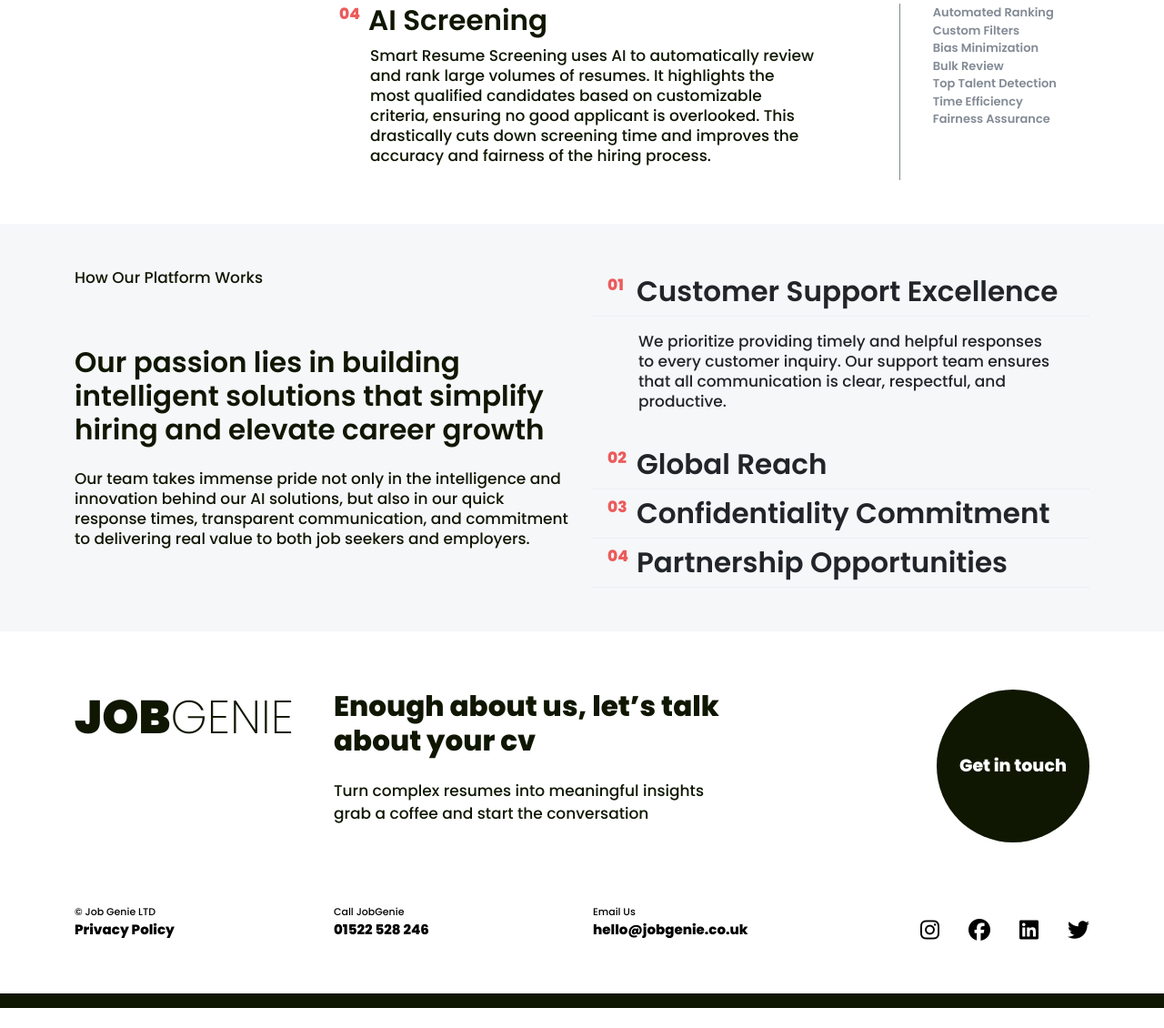
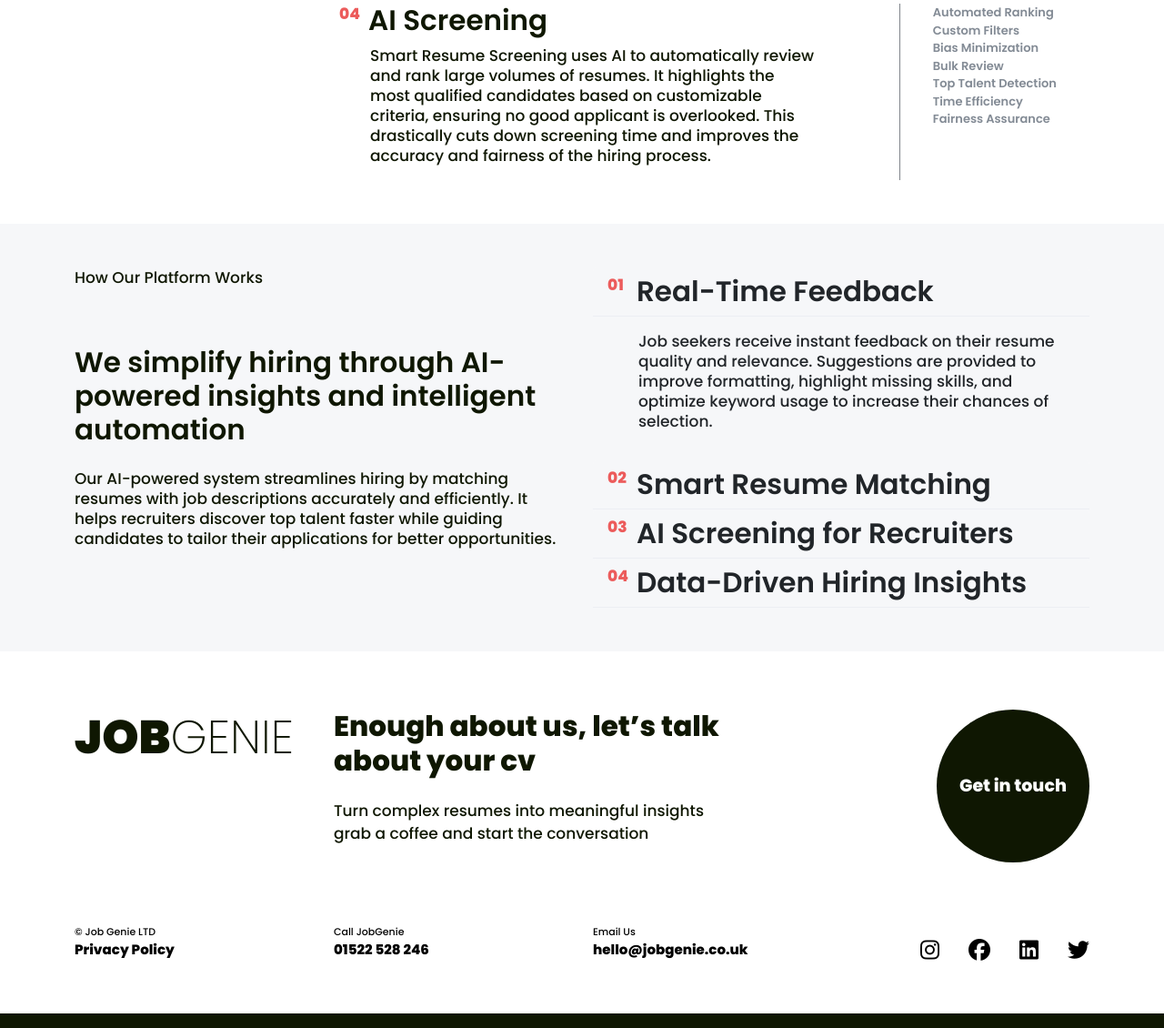
Before and after one commit to dushantha96/JOBGENIE, a Flask app: page /services in a window 1280 px wide. Shown: the part 3412-4542 px from the top of the page at 91% size. Before the commit the page ends 4520 px from the top, so only its background shows below. Run offline with Flask 3, Linux system fonts and the light colour scheme; some libraries are stand-ins or nearby versions.

Commit message:
Minor Changes
Minor Changes

```diff
--- a/app/accordion.py
+++ b/app/accordion.py
@@ -1,6 +1,5 @@
 def get_about_accordion():
-    return [
-        {
+    return [{
             "id": "One",
             "title": "Data-Driven Innovation",
             "content": "Our AI-Powered Resume Matching system intelligently compares resumes with job descriptions to identify the best candidate matches. By analyzing skills, experience, and relevance, it significantly reduces manual effort for recruiters while increasing the chances of the right candidate being shortlisted. It helps both employers and job seekers make faster, smarter decisions.",
@@ -24,8 +23,7 @@ def get_about_accordion():
 
 
 def get_contact_accordion():
-    return [
-        {
+    return [{
             "id": "One",
             "title": "Customer Support Excellence",
             "content": "We prioritize providing timely and helpful responses to every customer inquiry. Our support team ensures that all communication is clear, respectful, and productive.",
@@ -49,25 +47,25 @@ def get_contact_accordion():
 
 
 def get_service_accordion():
-    return [
-        {
+    return [{
             "id": "One",
-            "title": "Customer Support Excellence",
-            "content": "We prioritize providing timely and helpful responses to every customer inquiry. Our support team ensures that all communication is clear, respectful, and productive.",
+            "title": "Real-Time Feedback",
+            "content": "Job seekers receive instant feedback on their resume quality and relevance. Suggestions are provided to improve formatting, highlight missing skills, and optimize keyword usage to increase their chances of selection.",
         },
         {
             "id": "Two",
-            "title": "Global Reach",
-            "content": "We serve clients worldwide and offer flexible support tailored to different time zones and business needs. Our contact channels are open 24/7 to support your inquiries.",
+            "title": "Smart Resume Matching",
+            "content": "Our system uses advanced AI to evaluate how well a resume aligns with a job description. It scans for relevant keywords, skills, and experience to provide precise match scores that help both recruiters and applicants make informed decisions.",
         },
         {
             "id": "Three",
-            "title": "Confidentiality Commitment",
-            "content": "All shared communication and data during contact are treated with the highest confidentiality. We strictly follow GDPR and industry best practices.",
+            "title": "AI Screening for Recruiters",
+            "content": "The platform automates the initial screening process, helping recruiters quickly filter through large volumes of resumes. Top candidates are prioritized based on customizable matching criteria, saving hours of manual effort.",
         },
         {
             "id": "Four",
-            "title": "Partnership Opportunities",
-            "content": "Looking to collaborate or integrate your service with ours? Reach out through the contact form and our business team will follow up shortly.",
+            "title": "Data-Driven Hiring Insights",
+            "content": "Employers get access to actionable insights, including candidate fit scores, missing qualifications, and hiring trends. These analytics support smarter hiring strategies and promote fairness and transparency in selection.",
         },
+
     ]
--- a/app/templates/about.html
+++ b/app/templates/about.html
@@ -75,12 +75,10 @@
             </div>
         </div>
     </div>
-
     <div class="container-fluid px-0">
         <img src="{{ url_for('static', filename='images/abt-page-img-fullimg.png') }}" alt="About Image"
             class="img-fluid w-100 d-block">
     </div>
-
     <div class="container pt-5 pb-5">
         <div class="row">
             <div class="col-4 align-items-start">
@@ -106,7 +104,6 @@
             </div>
         </div>
     </div>
-
     <div class="container-fluid px-0 position-relative text-white">
         <video class="w-100 d-block" autoplay muted loop playsinline>
             <source src="{{ url_for('static', filename='videos/aboutUs-video.mp4') }}" type="video/mp4">
--- a/app/templates/components/footer.html
+++ b/app/templates/components/footer.html
@@ -36,7 +36,6 @@
                             Privacy Policy
                         </a>
                     </div>
-
                 </nav>
             </div>
             <div class="col-3">
@@ -57,7 +56,6 @@
                     </a>
                 </div>
             </div>
-
             <div class="col-3">
                 <nav class="footerSocial">
                     {% for platform, url in contact_info.social_links.items() %}
@@ -66,7 +64,6 @@
                     </a>
                     {% endfor %}
                 </nav>
-
             </div>
         </div>
     </div>
--- a/app/templates/home.html
+++ b/app/templates/home.html
@@ -68,7 +68,6 @@
             <div class="col-6">
                 <form method="post" enctype="multipart/form-data" class="card p-4 shadow-sm">
                     {{ form.hidden_tag() }}
-
                     <div class="mb-3">
                         {{ form.resume_file.label(class="form-label") }}
                         {{ form.resume_file(class="form-control") }}
@@ -76,7 +75,6 @@
                         <div class="text-danger small">{{ error }}</div>
                         {% endfor %}
                     </div>
-
                     <div class="mb-3">
                         {{ form.job.label(class="form-label") }}
                         {{ form.job(class="form-control", rows="6") }}
@@ -87,9 +85,7 @@
                     <button type="submit" class="btn rounded-pill px-4 fw-semibold hover-slide float-end w-100">
                         {{ form.submit.label.text }}
                     </button>
-
                 </form>
-
                 <div class="p-4">
                     <div class="mx-auto text-start">
                         <p class="mb-0 fs-10625 fw-medium"><strong>Step 01 :</strong> Upload your resume in PDF format
@@ -113,7 +109,6 @@
                     </div>
                 </div>
                 {% endif %}
-
                 {% if result %}
                 <div class="card p-4 shadow-sm">
                     <h5 class="text-green"><b>Match Score: {{ result.score }}%</b></h5>
--- a/app/templates/services.html
+++ b/app/templates/services.html
@@ -4,6 +4,10 @@
 
 {% block content %}
 <style>
+    body {
+        overflow-x: hidden;
+    }
+
     .servicesList a.active {
         color: #0f1702 !important;
         font-weight: bold;
@@ -64,7 +68,6 @@
         </div>
         {% endif %}
     </div>
-
     {% if not content_template %}
     <div class="pt-5">
         <div class="container">
@@ -85,7 +88,6 @@
                         </div>
                     </div>
                 </div>
-
                 <!-- Main Content Section -->
                 <div class="col-9 services-page" id="servicesContent">
                     {% for service in services %}
@@ -113,7 +115,6 @@
                                     {% endfor %}
                                 </div>
                             </div>
-
                         </div>
                     </div>
                     {% endfor %}
@@ -121,8 +122,8 @@
             </div>
         </div>
     </div>
-
-    <div class="bg-services-page-accordion pt-5 pb-5" style="width: 100vw; margin-left: calc(-50vw + 50%);">
+    <div class="bg-services-page-accordion pt-5 pb-5 overflow-hidden"
+        style="width: 100vw; position: relative; left: 50%; right: 50%; margin-left: -50vw; margin-right: -50vw;">
         <div class="container">
             <div class="row">
                 <div class="col-6">
@@ -130,14 +131,11 @@
                         <p class="fs-17 fw-medium">How Our Platform Works</p>
                     </div>
                     <div class="pt-5">
-                        <p class="bigHeading fw-semibold pb-4">Our passion lies in building intelligent solutions that
-                            simplify
-                            hiring and elevate career growth</p>
-                        <p class="fs-10625 fw-medium">Our team takes immense pride not only in the intelligence and
-                            innovation
-                            behind our AI solutions, but also in our quick response times, transparent communication,
-                            and
-                            commitment to delivering real value to both job seekers and employers.</p>
+                        <p class="bigHeading fw-semibold pb-4">We simplify hiring through AI-powered insights and
+                            intelligent automation</p>
+                        <p class="fs-10625 fw-medium">Our AI-powered system streamlines hiring by matching resumes with
+                            job descriptions accurately and efficiently. It helps recruiters discover top talent faster
+                            while guiding candidates to tailor their applications for better opportunities.</p>
                     </div>
                 </div>
                 <div class="col-6">
@@ -167,7 +165,6 @@
         </div>
     </div>
     <!-- End Accordion Section -->
-
     {% else %}
     <div class="row">
         <div class="col-12 services-page">
@@ -176,7 +173,6 @@
     </div>
     {% endif %}
 </div>
-
 <script>
     document.addEventListener("DOMContentLoaded", function () {
         const sections = document.querySelectorAll(".service-section");
@@ -186,7 +182,6 @@
 
         function onScroll() {
             const scrollY = window.scrollY || document.documentElement.scrollTop;
-
             // Highlight active link
             sections.forEach((section, index) => {
                 const offsetTop = section.offsetTop - 120;
@@ -195,7 +190,6 @@
                     navLinks[index].classList.add("active");
                 }
             });
-
             // Sticky logic
             const lastSectionBottom = lastSection.offsetTop + lastSection.offsetHeight;
             const viewportBottom = scrollY + window.innerHeight;
@@ -206,7 +200,6 @@
                 sidebar.classList.remove("sticky-fixed");
             }
         }
-
         document.addEventListener("scroll", onScroll);
         window.addEventListener("resize", onScroll);
         onScroll();
```
Also changed, not shown: app/templates/base.html (+0 -9 lines), app/templates/contact.html (+4 -9 lines).
